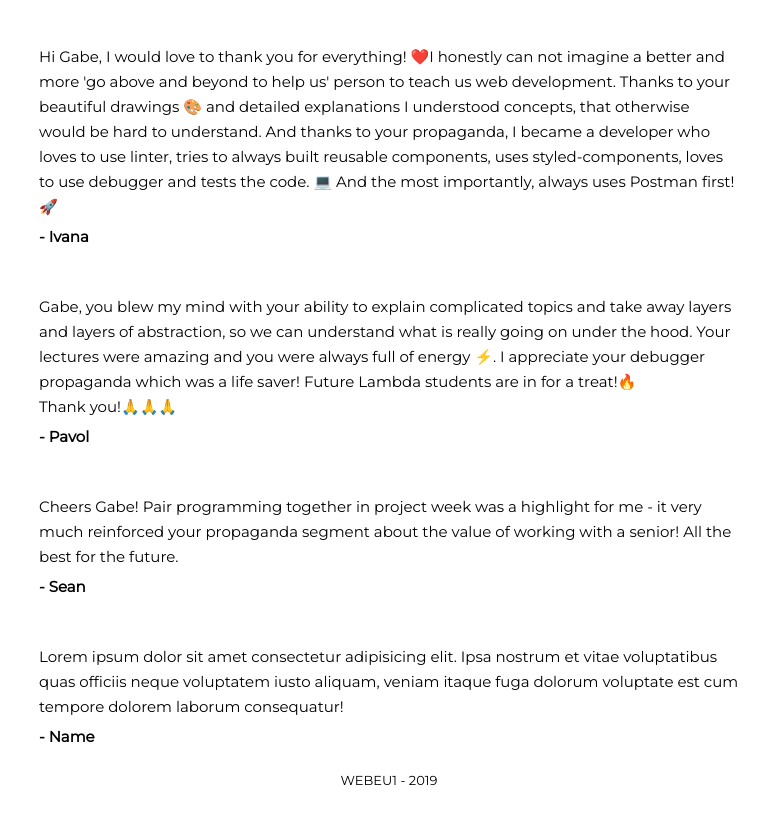
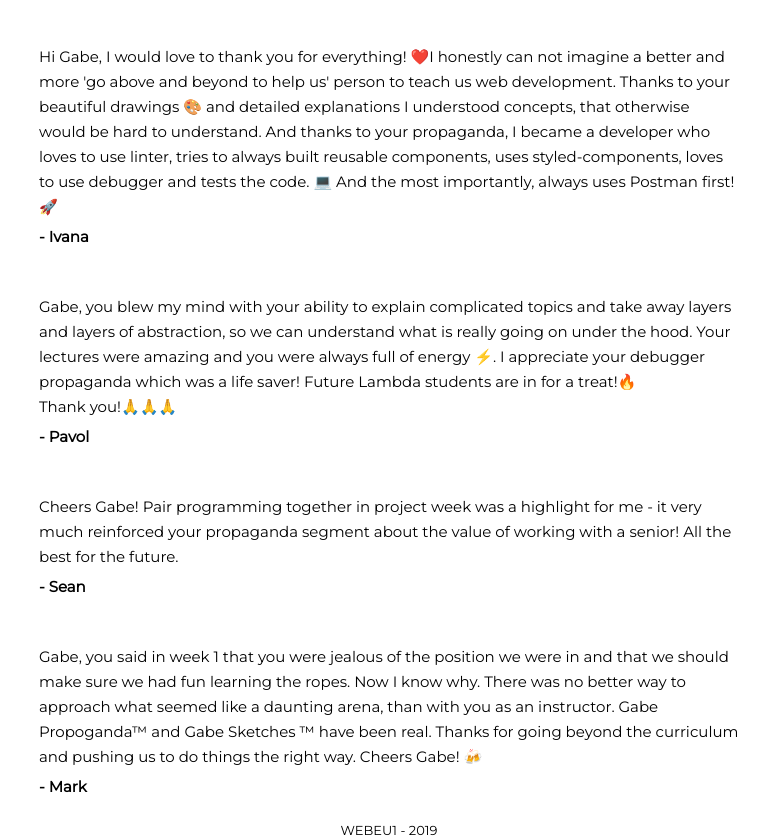
Before and after one commit to Pav0l/thank_you, a website: page public/index.html in a window 1280 px wide. Shown: the part 136-974 px from the top of the page, without its empty margins (251-1028 px from the left). Before the commit the page ends 924 px from the top, so only its background shows below. Drawn offline with Linux system fonts and the light colour scheme.

Commit message:
Add new message

```diff
--- a/public/index.html
+++ b/public/index.html
@@ -39,26 +39,28 @@
           you were always full of energy ⚡. I appreciate your debugger
           propaganda which was a life saver! Future Lambda students are in for a
           treat!🔥
-          <p class="msg-text">Thank you!🙏🙏🙏</p>
         </p>
+        <p class="msg-text">Thank you!🙏🙏🙏</p>
         <div class="msg-name">- Pavol</div>
       </div>
       <div class="msg">
         <p class="msg-text">
           Cheers Gabe! Pair programming together in project week was a highlight
-          for me - it very much reinforced your propaganda segment about the value of working with a senior!
-          All the best for the future.
+          for me - it very much reinforced your propaganda segment about the
+          value of working with a senior! All the best for the future.
         </p>
         <div class="msg-name">- Sean</div>
       </div>
       <div class="msg">
         <p class="msg-text">
-          Lorem ipsum dolor sit amet consectetur adipisicing elit. Ipsa nostrum
-          et vitae voluptatibus quas officiis neque voluptatem iusto aliquam,
-          veniam itaque fuga dolorum voluptate est cum tempore dolorem laborum
-          consequatur!
+          Gabe, you said in week 1 that you were jealous of the position we were
+          in and that we should make sure we had fun learning the ropes. Now I
+          know why. There was no better way to approach what seemed like a
+          daunting arena, than with you as an instructor. Gabe Propoganda™ and
+          Gabe Sketches ™ have been real. Thanks for going beyond the curriculum
+          and pushing us to do things the right way. Cheers Gabe! 🍻
         </p>
-        <div class="msg-name">- Name</div>
+        <div class="msg-name">- Mark</div>
       </div>
     </section>
 
```
